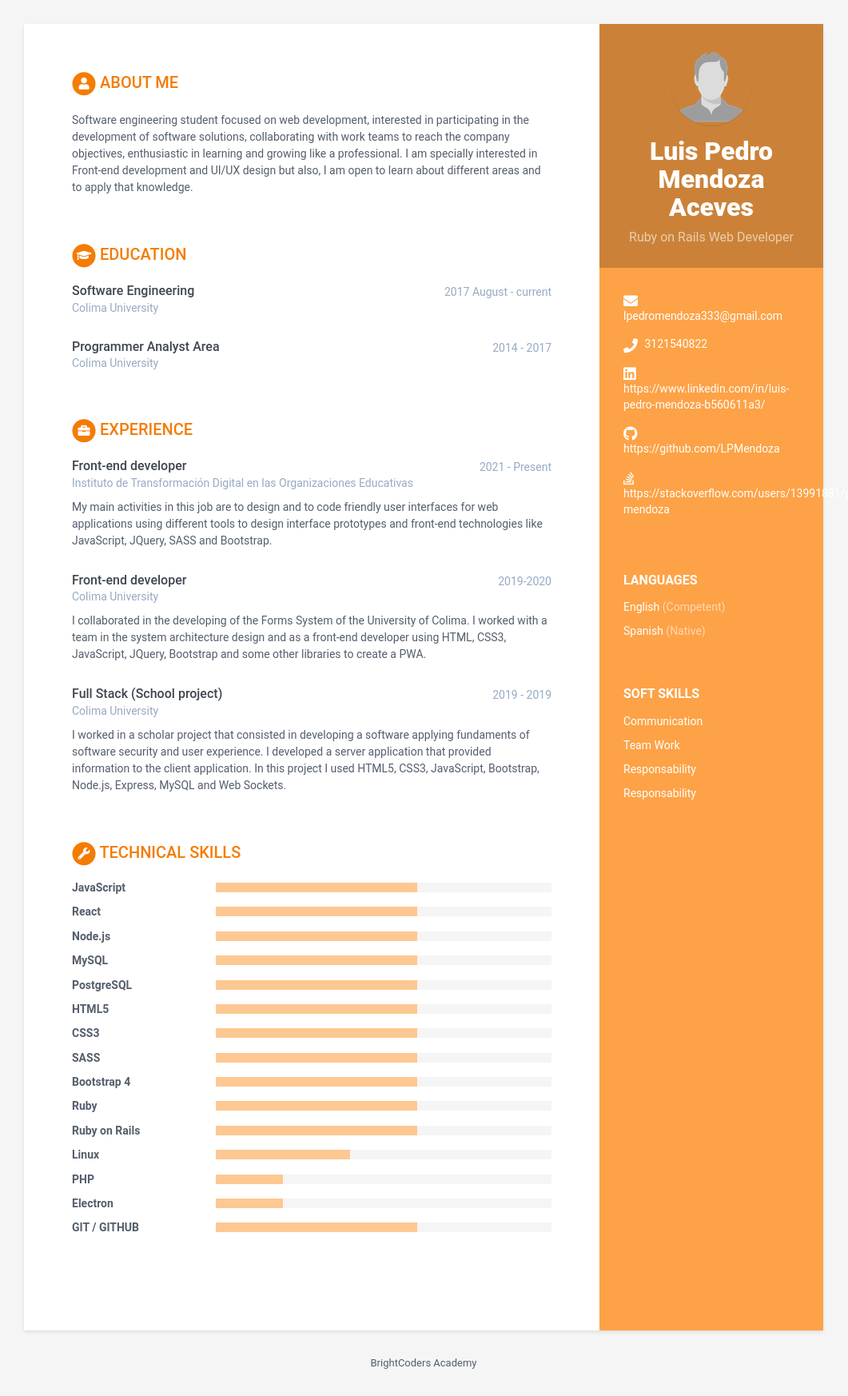
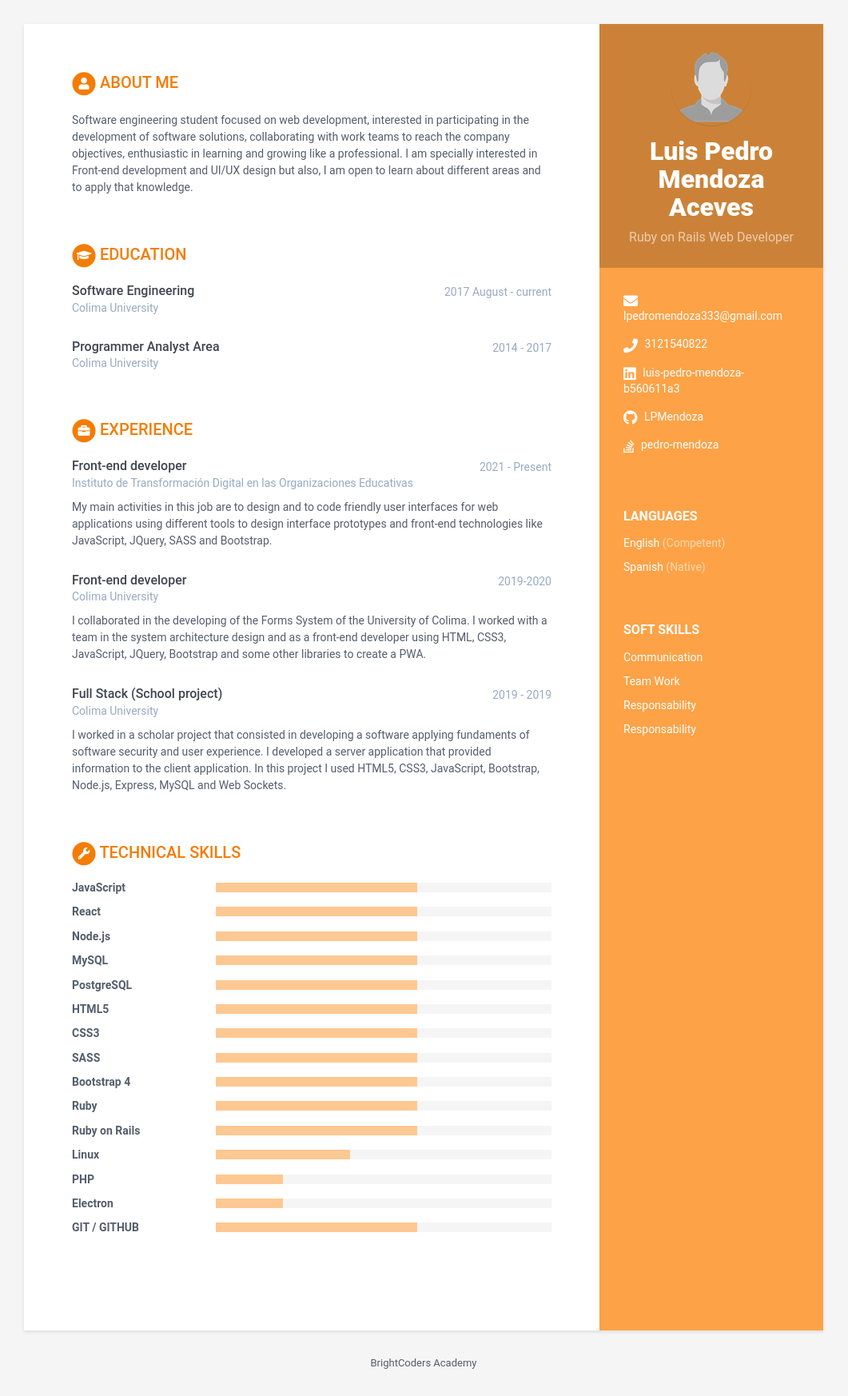
Before and after one commit to BC-NOV-20-Proyectos/resume-LPMendoza, a Jekyll site: the page built from index.html, in a window 1280 px wide. Shown: the whole page at 80% size, without its empty margins (110-1171 px from the left). Built offline with Jekyll 4.4.1, drawn with Linux system fonts in a browser that asks for light colours; part of the change alters nothing that is shown.

Commit message:
Update data.yml

```diff
--- a/_data/data.yml
+++ b/_data/data.yml
@@ -15,9 +15,9 @@ sidebar:
   email: lpedromendoza333@gmail.com
   phone: 3121540822
   website: # No agregar http://
-  linkedin: https://www.linkedin.com/in/luis-pedro-mendoza-b560611a3/
-  github: https://github.com/LPMendoza
-  stack-overflow: https://stackoverflow.com/users/13991881/pedro-mendoza
+  linkedin: luis-pedro-mendoza-b560611a3
+  github: LPMendoza
+  stack-overflow: pedro-mendoza
 
   # Actualiza según los idiomas y nieles que tienes. Agrega o Elimina según sea necesario.
   languages:
```
